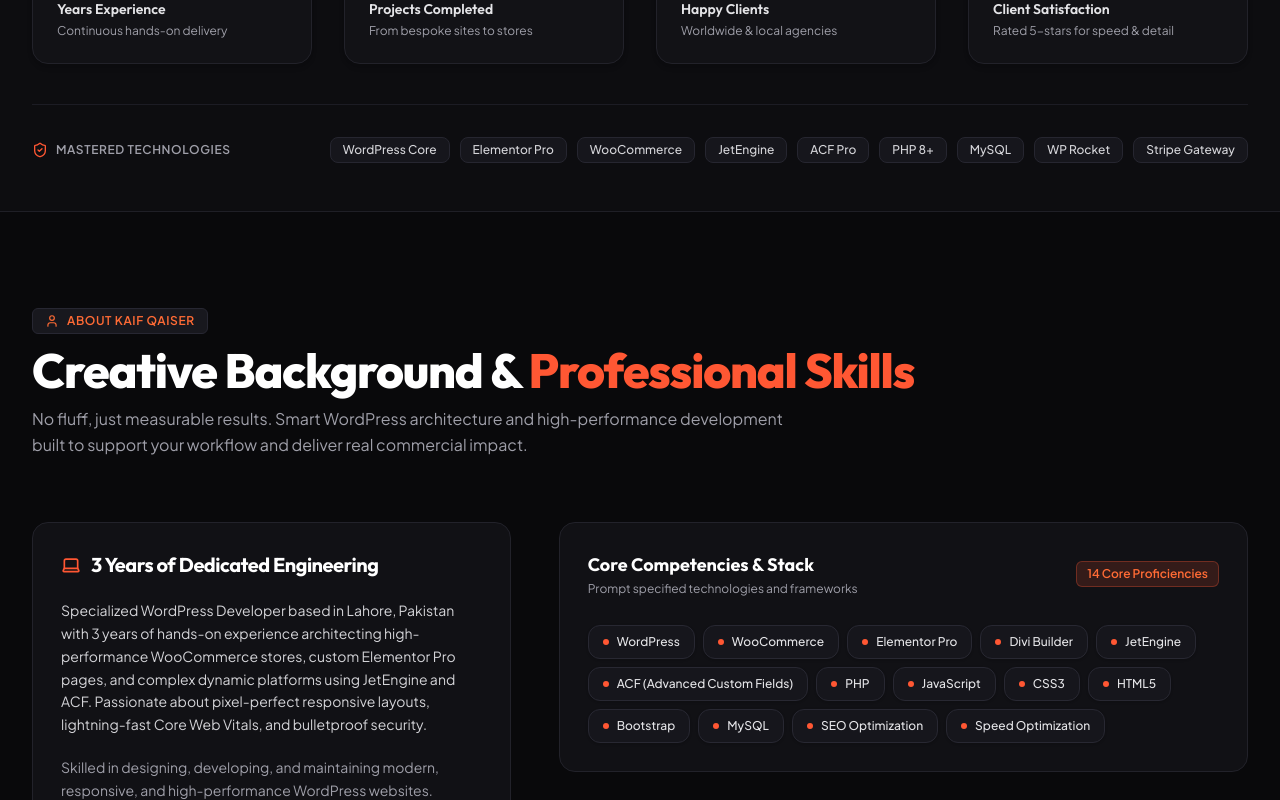
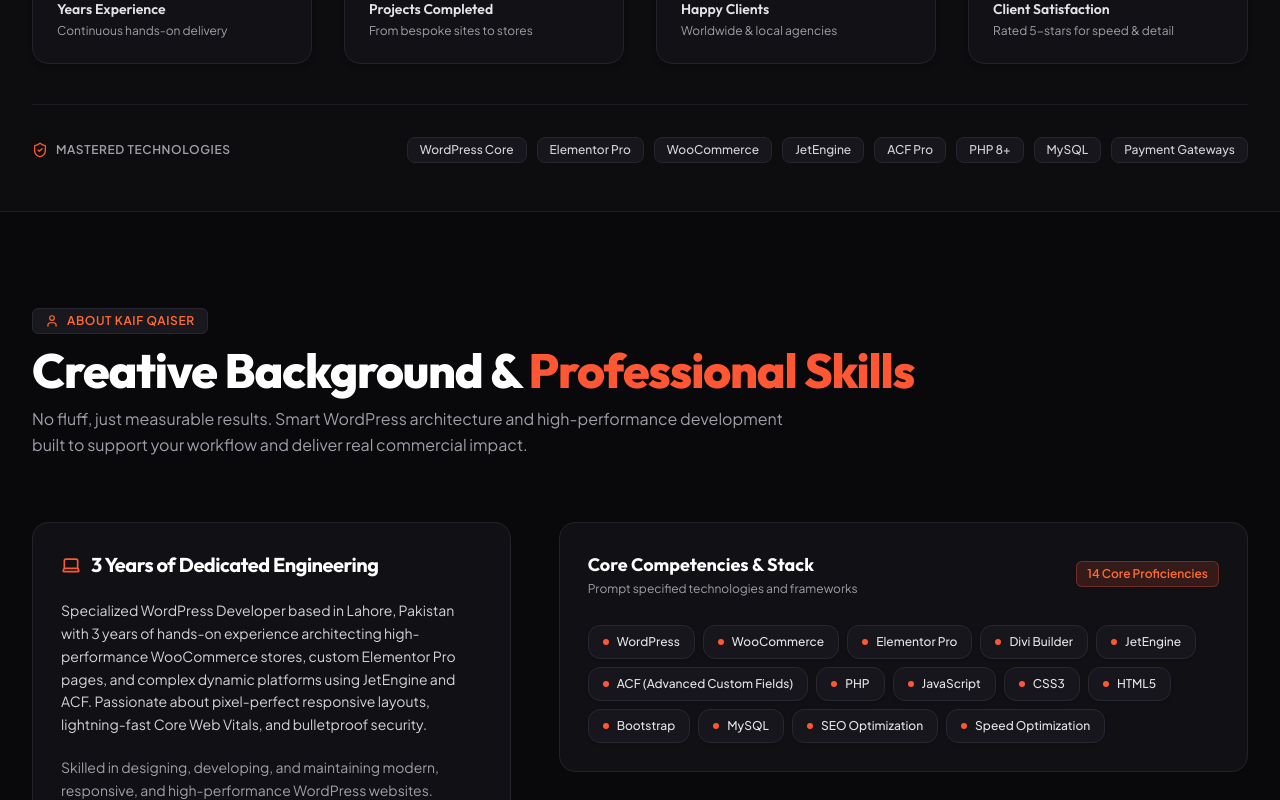
Before and after one commit to Kaif804/Kaif-Portfolio, a React (Vite) app: page / in a window 1280 px wide. Shown: the part 940-1740 px from the top of the page. Built offline with nearby package versions, Linux system fonts and the light colour scheme; no server answers.

Commit message:
refactor: generalize tech stack and service terminology
Update terminology to use broader categories like "Payment Gateways" and "Cache Optimization" instead of specific vendor names to reflect a more platform-agnostic service offering.

```diff
--- a/src/components/StatsBar.tsx
+++ b/src/components/StatsBar.tsx
@@ -13,8 +13,7 @@
     'ACF Pro',
     'PHP 8+',
     'MySQL',
-    'WP Rocket',
-    'Stripe Gateway'
+    'Payment Gateways'
   ];
 
   return (
--- a/src/data/portfolioData.ts
+++ b/src/data/portfolioData.ts
@@ -113,11 +113,11 @@
     description: 'High-converting online eCommerce stores equipped with modern checkout flows, inventory syncing, and secure payment processing.',
     deliverables: [
       'Custom product catalog, single product templates, and Ajax search',
-      'Multi-gateway payment integrations (Stripe, PayPal, COD)',
+      'Multi-gateway payment integrations (Credit Cards, PayPal, COD)',
       'Frictionless multi-step or single-page checkout configuration',
       'Automated email notifications, shipping rules, and tax setups'
     ],
-    techStack: ['WooCommerce', 'Stripe', 'Elementor Pro', 'PHP']
+    techStack: ['WooCommerce', 'Payment Gateways', 'Elementor Pro', 'PHP']
   },
   {
     id: 'elementor-pro',
@@ -153,10 +153,10 @@
     deliverables: [
       'Asset minification, script deferral, and critical CSS inline delivery',
       'Next-gen WebP image conversion, lazy-loading, and CDN integration',
-      'Server-side & object caching (Redis/Memcached/WP Rocket)',
+      'Server-side & object caching (Redis, Memcached, Cache Rules)',
       'Database cleanup, transient clearing, and DOM node reduction'
     ],
-    techStack: ['Core Web Vitals', 'WP Rocket', 'Litespeed', 'Cloudflare']
+    techStack: ['Core Web Vitals', 'Cache Optimization', 'Litespeed', 'Cloudflare']
   },
   {
     id: 'security-maintenance',
@@ -229,20 +229,20 @@
     category: 'ecommerce',
     categoryLabel: 'WooCommerce Store',
     subtitle: 'Luxury Apparel & Accessories Store with Seamless Checkout',
-    description: 'Comprehensive WooCommerce build for a contemporary luxury brand. Engineered with instant Ajax mini-cart, live attribute filtering, Stripe payment gateway, and tailored transactional order emails.',
+    description: 'Comprehensive WooCommerce build for a contemporary luxury brand. Engineered with instant Ajax mini-cart, live attribute filtering, secure online checkout, and tailored transactional order emails.',
     image: ecommerceImg,
-    tags: ['WordPress', 'WooCommerce', 'Elementor Pro', 'Stripe Gateway', 'Speed 96+'],
+    tags: ['WordPress', 'WooCommerce', 'Elementor Pro', 'Payment Integration', 'Speed 96+'],
     liveUrl: 'https://zaxflix.com/',
     featured: true,
     metrics: [
       { label: 'Checkout Speed', value: '< 2.1s' },
       { label: 'Conversion Lift', value: '+34%' },
-      { label: 'Gateways', value: 'Stripe + ApplePay' }
+      { label: 'Gateways', value: 'Card + ApplePay' }
     ],
     deliverables: [
       'Custom WooCommerce product archive with dynamic variation swatches',
       'Ajax sliding side-cart and one-click coupon checkout',
-      'Stripe & PayPal secure multi-currency payment integration',
+      'Secure multi-currency online payment gateway integration',
       'Core Web Vitals tuning reaching 95+ score on mobile'
     ]
   },
@@ -368,7 +368,7 @@
     name: 'Sarah Jenkins',
     role: 'E-commerce Brand Owner',
     company: 'Verve Essentials',
-    content: 'From checkout optimization to instant cart loading and Stripe setup, Kaif handled our store redesign seamlessly. Sales conversions jumped by over 30% within the first month. He continues to manage our site updates and security without a hiccup.',
+    content: 'From checkout optimization to instant cart loading and payment gateway setup, Kaif handled our store redesign seamlessly. Sales conversions jumped by over 30% within the first month. He continues to manage our site updates and security without a hiccup.',
     rating: 5,
     avatar: 'https://images.unsplash.com/photo-1580489944761-15a19d654956?auto=format&fit=crop&w=200&q=80',
     projectType: 'Store Redesign & Speed'
```
